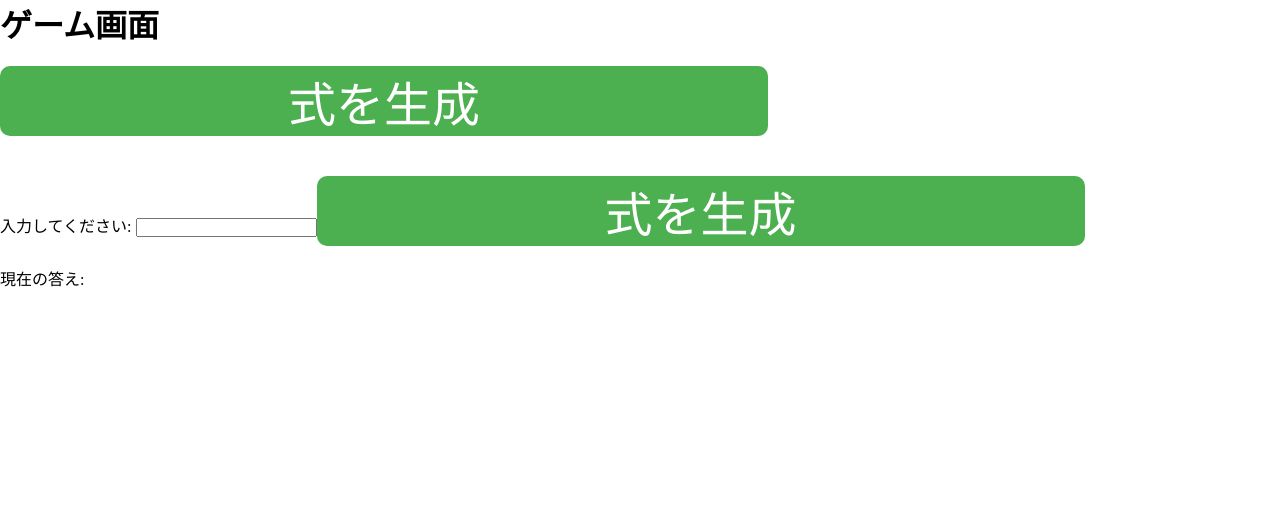
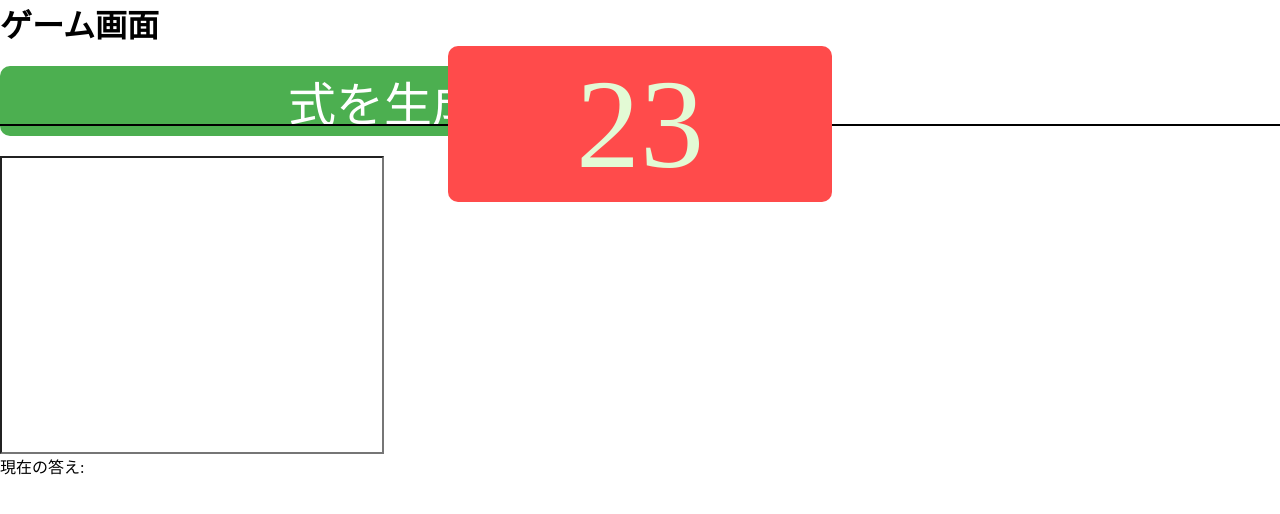
Before and after one commit to kusawokoshitemori/math_calculation_memory, a React app: page /game in a window 1280 px wide. Shown: the top 514 px of the page. Built offline with nearby package versions, Linux system fonts and the light colour scheme.

Commit message:
ここから文字列の更新

```diff
--- a/src/components/input_empty.tsx
+++ b/src/components/input_empty.tsx
@@ -4,40 +4,32 @@ import "../styles/component.css"; // components.cssをインポート
 interface InputEmptyProps {
   answer: number[]; // answerはnumber配列型
   setAnswer: React.Dispatch<React.SetStateAction<number[]>>; // setAnswerの型
-  generateExpression: () => void; // generateExpressionの型
+  inputValue: number | undefined;
+  setInputValue: React.Dispatch<React.SetStateAction<number | undefined>>;
+  onKeyDown: (e: React.KeyboardEvent<HTMLInputElement>) => void;
 }
 
 const InputEmpty: React.FC<InputEmptyProps> = ({
   answer,
-  setAnswer,
-  generateExpression,
+  inputValue,
+  setInputValue,
+  onKeyDown,
 }) => {
-  const [inputValue, setInputValue] = useState<number>();
-
   // 入力値が変更された時に値を更新する
   const handleInputChange = (e: React.ChangeEvent<HTMLInputElement>) => {
     const newValue = parseFloat(e.target.value); // 入力値を数値に変換
     setInputValue(newValue);
   };
 
-  // inputValueが変化するたびに実行
-  useEffect(() => {
-    if (inputValue === answer[0]) {
-      console.log("正解");
-    }
-  }, [inputValue]);
-
   return (
-    <div>
-      <label htmlFor="userInput">入力してください: </label>
+    <div className="testtesttest1">
       <input
         type="number"
-        id="userInput"
-        value={inputValue}
+        className="answer_input_place"
+        value={inputValue ?? ""} // undefinedの場合は空文字を表示
         onChange={handleInputChange} // 入力値変更時に状態を更新
+        onKeyDown={onKeyDown} // 親から受け取ったonKeyDownを適用
       />
-      <button onClick={generateExpression}>式を生成</button>{" "}
-      {/* ボタンを追加 */}
       <p>現在の答え: {answer.join(", ")}</p> {/* 現在の答えを表示 */}
     </div>
   );
--- a/src/styles/component.css
+++ b/src/styles/component.css
@@ -1,3 +1,10 @@
+html,
+body {
+  margin: 0;
+  padding: 0;
+  height: 100%; /* 高さを100%に設定 */
+}
+
 button {
   height: 15%;
   width: 60%;
@@ -58,3 +65,27 @@ button:hover {
   color: #e3fad5;
   font-size: 128px;
 }
+
+/* ここから入力画面 */
+/* Chrome, Safari, Edge 対応 */
+input[type="number"]::-webkit-outer-spin-button,
+input[type="number"]::-webkit-inner-spin-button {
+  -webkit-appearance: none;
+  appearance: none; /* 標準プロパティを追加 */
+  margin: 0;
+}
+
+/* Firefox 対応 */
+input[type="number"] {
+  -moz-appearance: textfield;
+  appearance: none; /* 標準プロパティを追加 */
+}
+.testtesttest1 {
+  width: 100%;
+  height: 100%;
+}
+.answer_input_place {
+  width: 30%;
+  height: auto;
+  font-size: 256px;
+}
--- a/src/styles/style.css
+++ b/src/styles/style.css
@@ -5,6 +5,15 @@ body {
   height: 100%; /* 高さを100%に設定 */
   overflow: hidden; /* スクロールを防ぐ */
 }
+#root {
+  width: 100%;
+  height: 100%; /* 画面全体の高さを確保 */
+}
+.answer_input_container {
+  width: 100%;
+  height: 100%;
+}
+
 /* pタグのマージンとかを消しておく */
 * {
   margin: 0;
@@ -30,3 +39,8 @@ body {
   height: 100%;
   width: 100%;
 }
+
+.testtesttest {
+  height: 100%;
+  width: 100%;
+}
--- a/src/views/GameScene.tsx
+++ b/src/views/GameScene.tsx
@@ -9,6 +9,7 @@ const Game: React.FC = () => {
   const [answer, setAnswer] = useState<number[]>([]); // answer状態を管理 これでこっちに配列を用意できる
 
   const [timeLeft, setTimeLeft] = useState(30); // 初期制限時間を30秒に設定
+  const [correctCount, setCorrectCount] = useState(0); //正解数
 
   useEffect(() => {
     // タイマーを設定
@@ -39,18 +40,40 @@ const Game: React.FC = () => {
     return `${num1} + ${num2}`; // 数式を返す
   };
 
+  //入力した数字が入ってる
+  const [inputValue, setInputValue] = useState<number>();
+  // Enterキーが押されたときのハンドラ
+  const handleKeyDown = (e: React.KeyboardEvent<HTMLInputElement>) => {
+    if (e.key === "Enter") {
+      // 入力値が正解の場合
+      if (inputValue === answer[answer.length - 1]) {
+        setCorrectCount((prevCount) => prevCount + 1); // 正解カウントを増やす
+        console.log("正解");
+        generateExpression(); // 次の式を生成
+      } else {
+        console.log("不正解");
+        handleIncorrectAnswer();
+      }
+
+      // 入力値をリセット
+      setInputValue(undefined);
+    }
+  };
+
   return (
-    <div>
+    <div className="answer_input_container">
       <h1>ゲーム画面 </h1>
-      {/*<TimeLimitTimer
+      <TimeLimitTimer
         timeLeft={timeLeft}
         onIncorrectAnswer={handleIncorrectAnswer}
-      />*/}
+      />
       <Math_formula answer={answer} setAnswer={setAnswer} />
       <InputEmpty
         answer={answer}
         setAnswer={setAnswer}
-        generateExpression={generateExpression}
+        inputValue={inputValue}
+        setInputValue={setInputValue}
+        onKeyDown={handleKeyDown}
       />
       {/* 他のゲームロジックを追加 */}
     </div>
```
